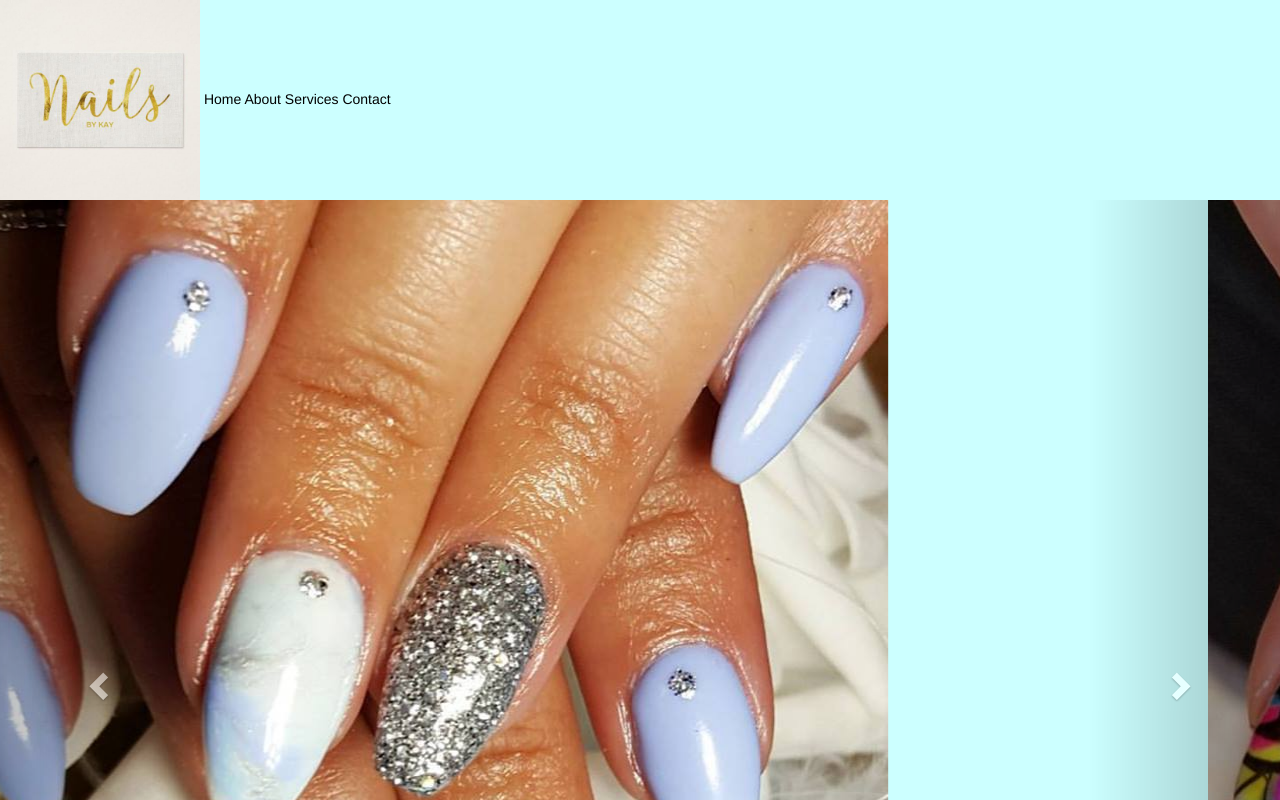
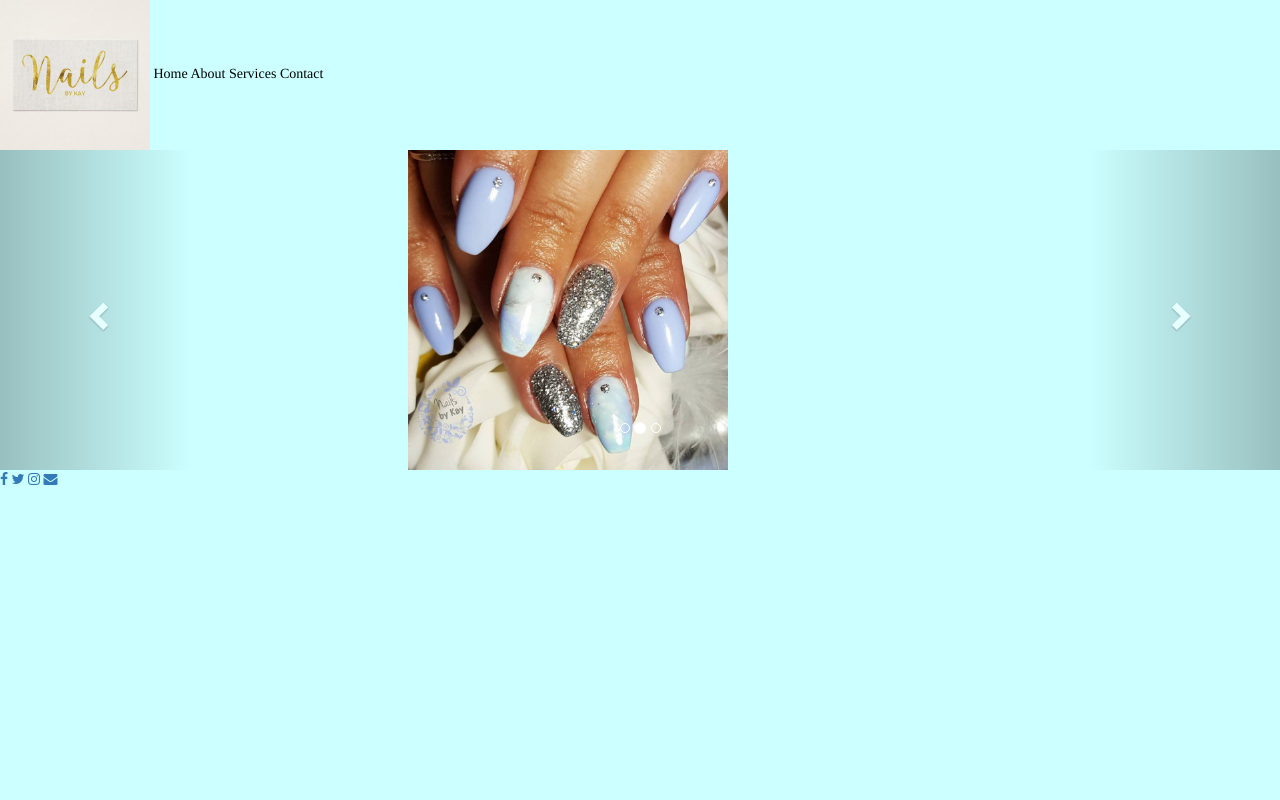
Before and after one commit to stevens681/nailsbykay-1, a website: page index.html in a window 1280 px wide. Shown: the top 800 px of the page. Drawn offline with nearby package versions, Linux system fonts and the light colour scheme.

Commit message:
updated css to resize carousel images and add font

```diff
--- a/index.html
+++ b/index.html
@@ -13,20 +13,29 @@
 
     <style type="text/css">
         body {
-    background-color: rgb(204,255,255);
-}
+            background-color: rgb(204,255,255);
+            font-family: times;
+        }
         .menubtn{
+            text-align: right;
             color: black;
         }
+        .imgg {
+            width: 25%;
+            margin: auto;
+
+        }
+
 
     </style>
 </head>
 <body>
-    <img src="src/kayslogo.jpg" alt="logo here" width=200px ></img>
-    <a class=menubtn href="#" >Home</a>
-    <a class=menubtn href="#" >About</a>
-    <a class=menubtn href="#" >Services</a>
-    <a class=menubtn href="#" >Contact</a>
+    <img src="src/kayslogo.jpg" alt="logo here" width=150px ></img>
+
+    <a class="menubtn" href="#" >Home</a>
+    <a class="menubtn" href="#" >About</a>
+    <a class="menubtn" href="#" >Services</a>
+    <a class="menubtn" href="#" >Contact</a>
 
     <div id="myCarousel" class="carousel slide" data-ride="carousel">
   <!-- Indicators -->
@@ -39,15 +48,15 @@
   <!-- Wrapper for slides -->
   <div class="carousel-inner">
     <div class="item active">
-      <img src="src/nails1.jpg" alt="img1">
+      <img class="imgg" src="src/nails1.jpg" alt="img1">
     </div>
 
     <div class="item">
-      <img src="src/nails2.jpg" alt="img2">
+      <img class="imgg" src="src/nails2.jpg" alt="img2">
     </div>
 
     <div class="item">
-      <img src="src/nails3.jpg" alt="img3">
+      <img class="imgg" src="src/nails3.jpg" alt="img3">
     </div>
   </div>
 
```
